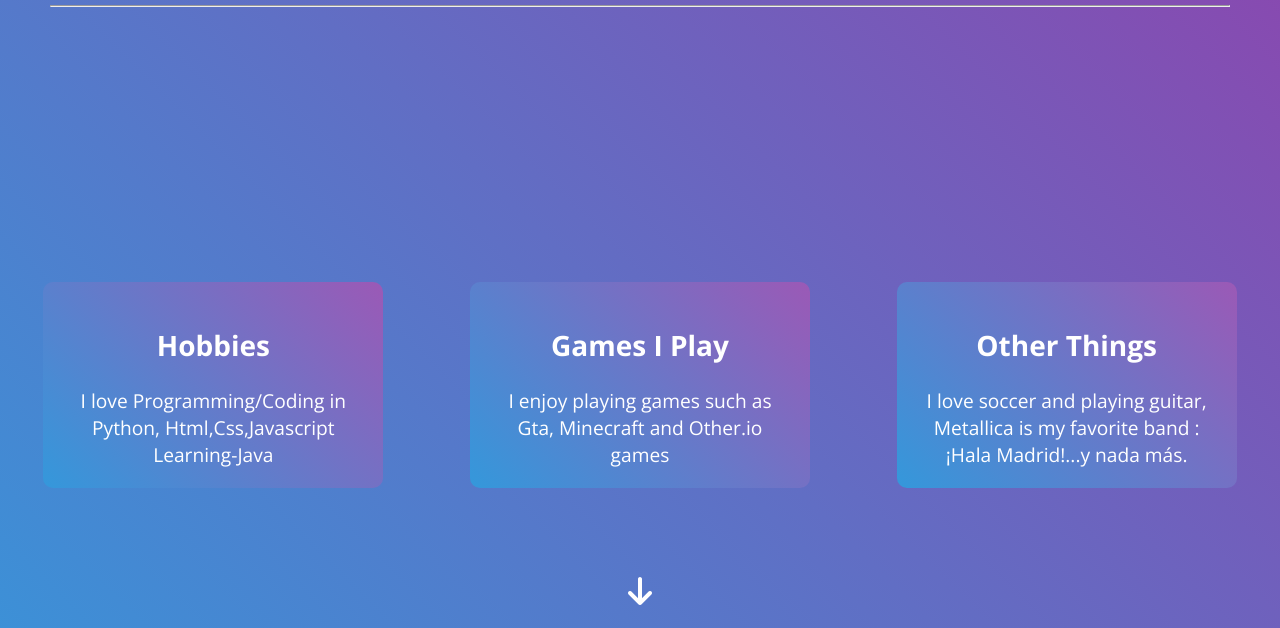
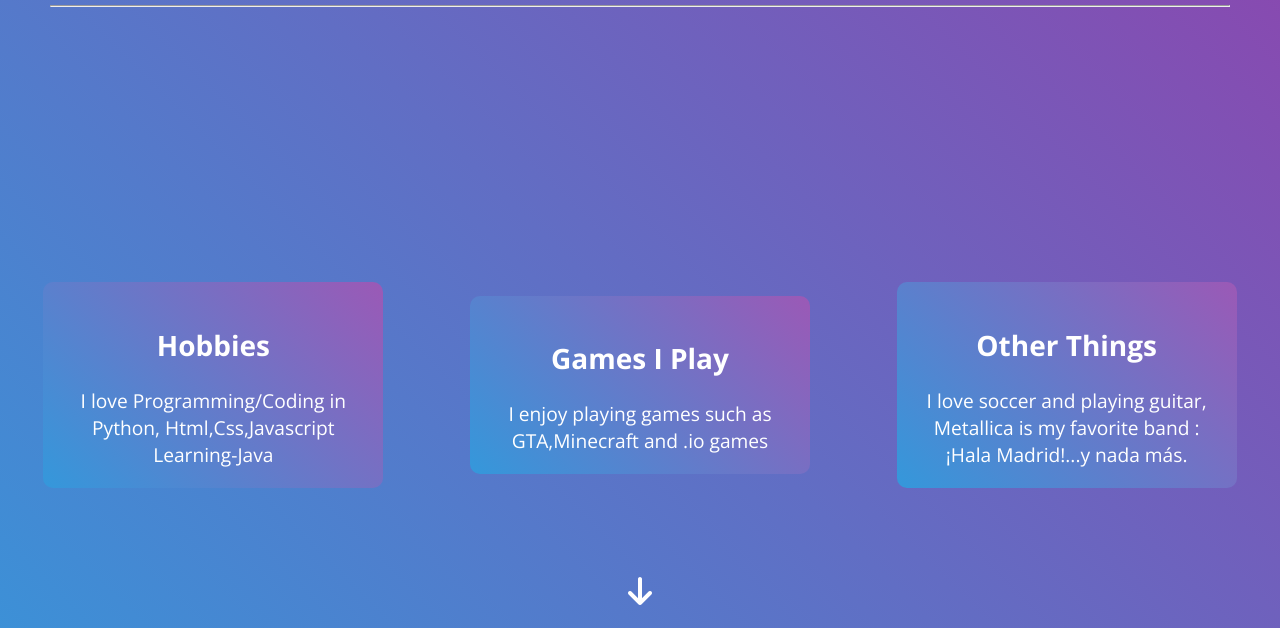
Before and after one commit to ReubenStill/ReubenPortfolio.github.io, a plain HTML site: page index.html in a window 1280 px wide. Shown: the part 172-800 px from the top of the page. Drawn offline with nearby package versions, Linux system fonts and the light colour scheme.

Commit message:
Update index.html

```diff
--- a/index.html
+++ b/index.html
@@ -126,7 +126,7 @@
         </div>
         <div class="card" id="games">
             <h2>Games I Play</h2>
-            <p>I enjoy playing games such as Gta, Minecraft and Other.io games
+            <p>I enjoy playing games such as GTA,Minecraft and .io games
             </p>
         </div>
         <div class="card" id="things">
```
